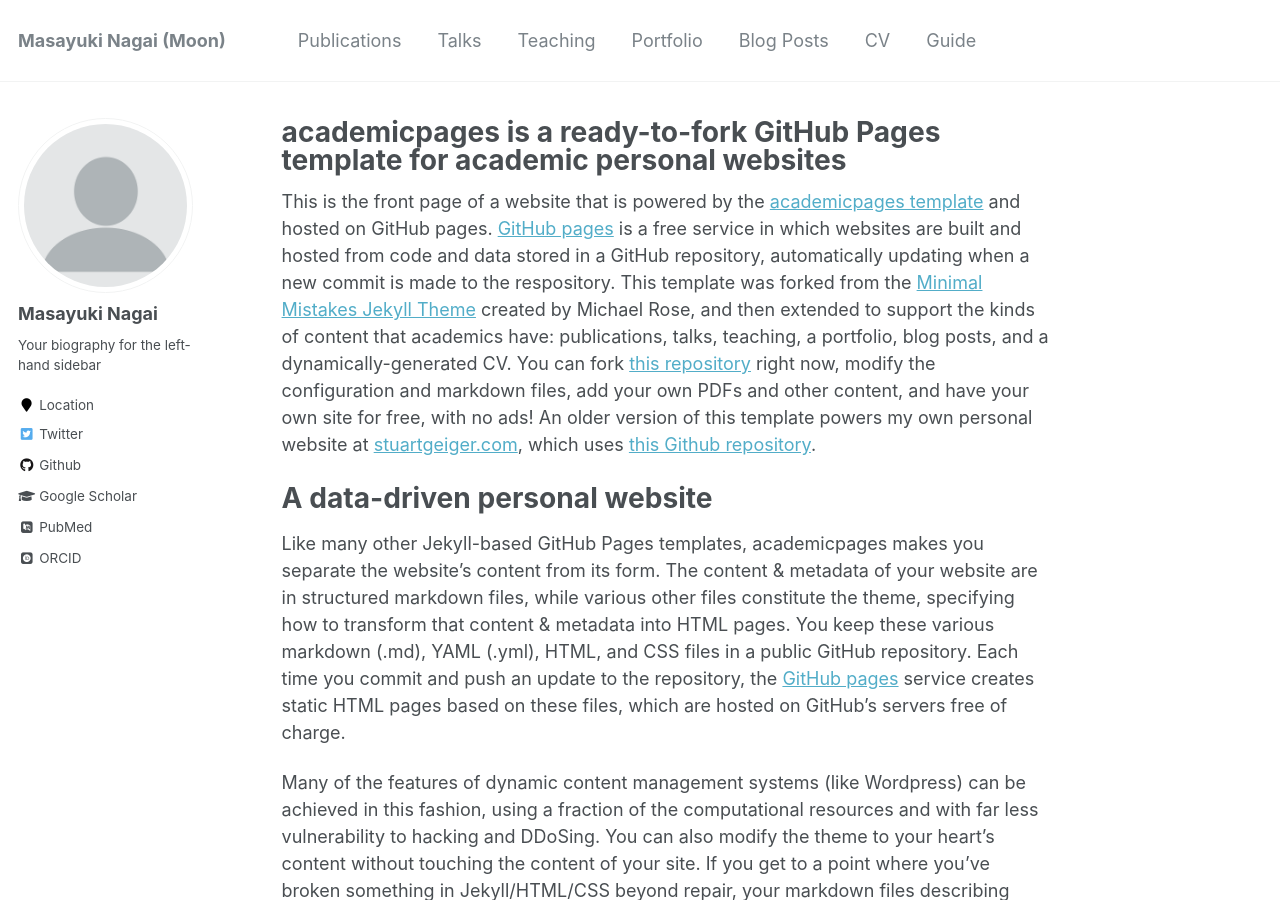
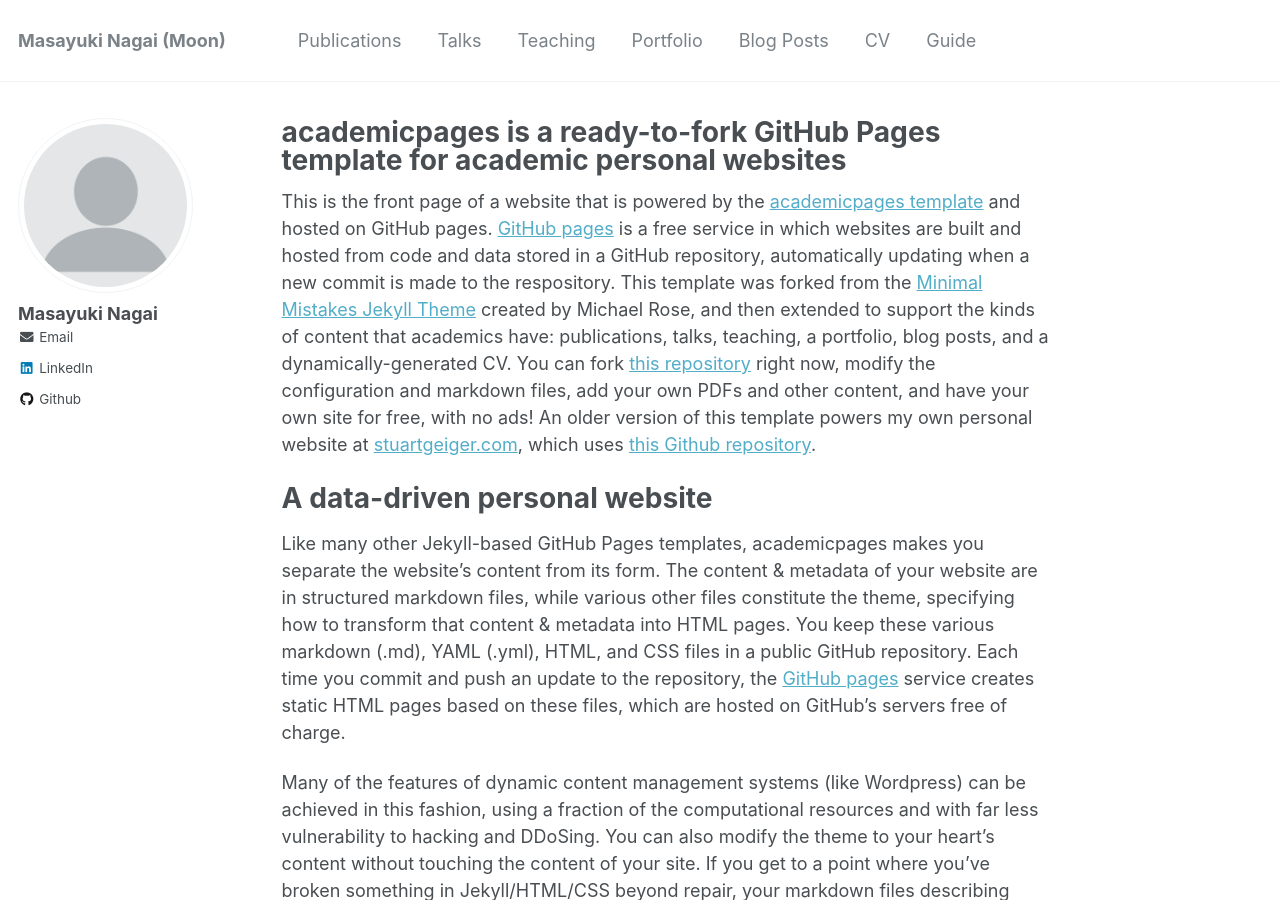
Before and after one commit to MasayukiNagai/MasayukiNagai.github.io, a Jekyll site: the page built from _pages/about.md, in a window 1280 px wide and 900 px high. Built offline with Jekyll 4.4.1, drawn with Linux system fonts in a browser that asks for light colours; some web fonts are replaced; part of the change alters nothing that is shown.

Commit message:
Update _config.yml

```diff
--- a/_config.yml
+++ b/_config.yml
@@ -82,12 +82,12 @@ analytics:
 author:
   name             : "Masayuki Nagai"
   avatar           : "profile.png"
-  bio              : "Your biography for the left-hand sidebar"
-  location         : "Location"
+  bio              : # "Your biography for the left-hand sidebar"
+  location         : # "Location"
   employer         :
-  pubmed           : "https://www.ncbi.nlm.nih.gov/pubmed/?term=john+snow"
-  googlescholar    : "http://yourfullgooglescholarurl.com"
-  email            :
+  pubmed           : # "https://www.ncbi.nlm.nih.gov/pubmed/?term=john+snow"
+  googlescholar    : # "http://yourfullgooglescholarurl.com"
+  email            : moon.masayukinagai@gmail.com
   researchgate     :  # example: "https://www.researchgate.net/profile/yourprofile"
   uri              :
   bitbucket        :
@@ -102,14 +102,14 @@ author:
   instagram        :
   impactstory      : #"https://profiles.impactstory.org/u/xxxx-xxxx-xxxx-xxxx"
   lastfm           :
-  linkedin         :
-  orcid            : "http://orcid.org/yourorcidurl"
+  linkedin         : https://www.linkedin.com/in/masayuki-moon-nagai/
+  orcid            : # "http://orcid.org/yourorcidurl"
   pinterest        :
   soundcloud       :
   stackoverflow    : # http://stackoverflow.com/users/123456/username
   steam            :
   tumblr           :
-  twitter          : "replacethistwitterhandle"
+  twitter          : # "replacethistwitterhandle"
   vine             :
   weibo            :
   xing             :
```
